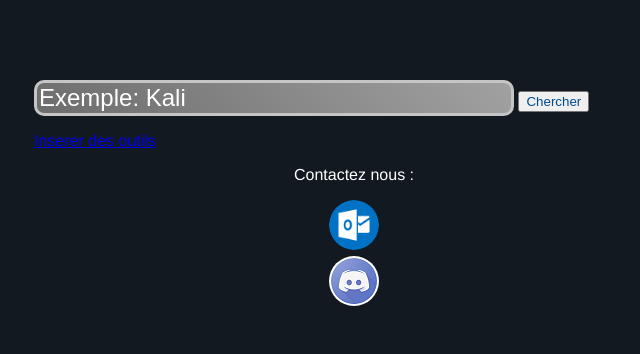
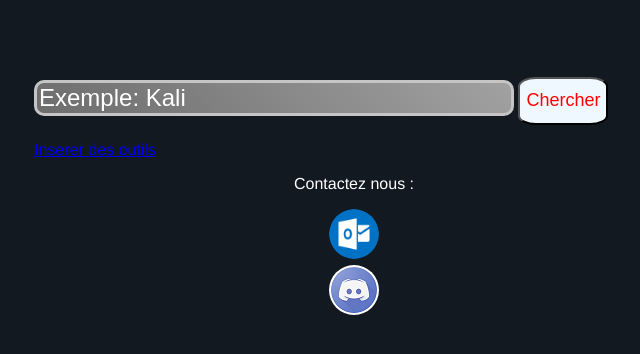
Before and after one commit to Crofto/RedTeamWiki, a PHP site: page /Outils in a window 1280 px wide. Shown: the part 66-420 px from the top of the page, without its empty margins (286-926 px from the left). Run offline with PHP 8.4, Linux system fonts and the light colour scheme; data that the repository does not hold is empty.

Commit message:
g pas pull xD

```diff
--- a/css/content.css
+++ b/css/content.css
@@ -4,6 +4,12 @@ body {
     font-family: Helvetica;
     font-weight: lighter;
     margin: 0;
+}
+.font-color {
+    color: rgb(192, 0, 0);
+}
+.no-style li{
+    list-style: none;
 }
 
 ul {
--- a/css/style.css
+++ b/css/style.css
@@ -18,3 +18,10 @@ img{
     width:50px;
     height:50px;
 }
+#submit {
+    background-color:aliceblue ;
+    color:rgb(255, 0, 0);
+    height:3rem;
+    font-size: large;
+    border-radius: 20%;
+}
--- a/view/footer.php
+++ b/view/footer.php
@@ -9,7 +9,6 @@
 	</head>
 	<body>
 		<footer>
-			<div class="Center">
 				<p>Contactez nous :</p>
 				<ul>
 					<li>
@@ -27,7 +26,6 @@
 						</span>
 					</li>
 				</ul>
-			</div>
 		</footer>
 	</body>
 </html>
```
Also changed, not shown: view/home.php (+19 -2 lines).
